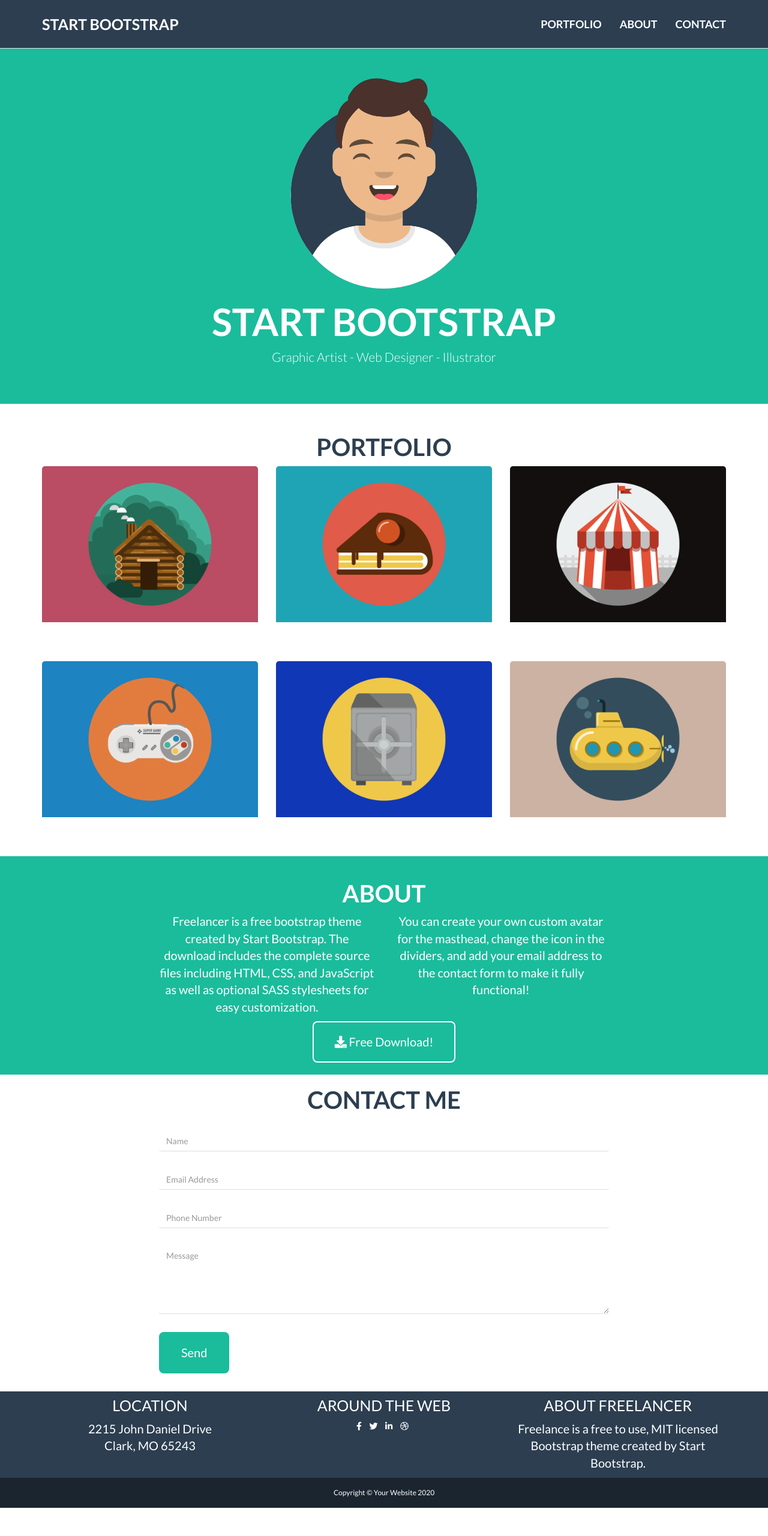
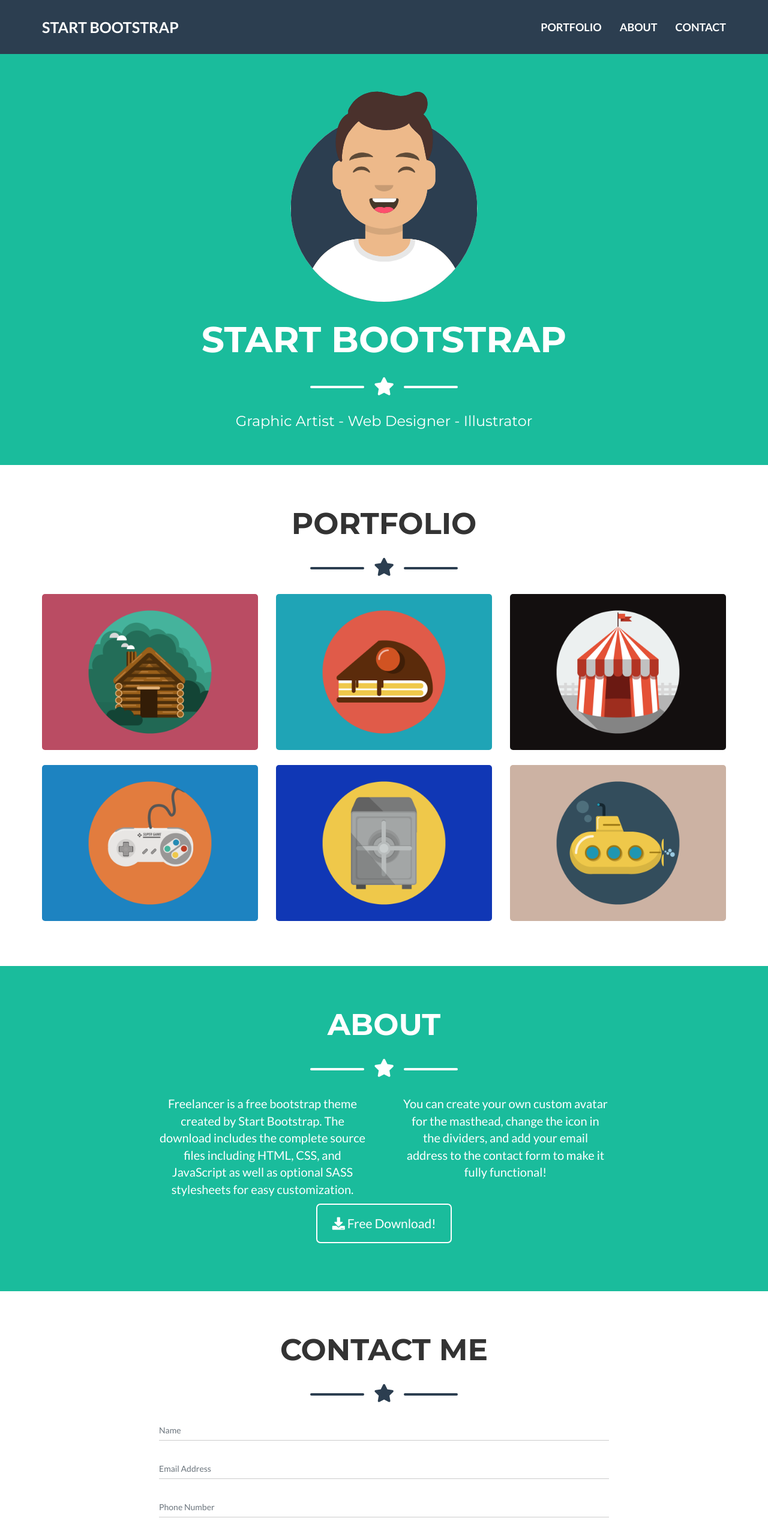
Before and after one commit to nicolainve/html-css-bootstrap-freelancer, a plain HTML site: page index.html in a window 1280 px wide. Shown: the top 2560 px of the page at 60% size. Before the commit the page ends 2513 px from the top, so only its background shows below. Drawn offline with nearby package versions, Linux system fonts and the light colour scheme.

Commit message:
redifined

```diff
--- a/css/style.css
+++ b/css/style.css
@@ -1,35 +1,98 @@
+/* GENERAL */
+
 body {
-  padding-top: 70px;
+  padding-top: 90px;
   font-family: 'Lato', sans-serif;
 }
 
-.h2, h2 {
-	font-size: 40px;
-  font-weight: 700;
+/* UTILITIES */
+
+/* Star-divider */
+.star-divider {
+  width: 300px;
+  max-width: 100%;
+  margin: 30px auto;
+  text-align: center;
+}
+
+.star-divider::before,
+.star-divider::after {
+  content: "";
+  display: inline-block;
+  width: 30%;
+  height: 4px;
+  border-radius: 2px;
+  background: #fff;
+}
+
+.star-divider i {
+  display: inline-block;
+  width: 20%;
+  font-size: 30px;
+  vertical-align: middle;
+}
+
+.star-divider.star-blue::before,
+.star-divider.star-blue::after {
+  background: #2c3e50;
+}
+
+.star-divider.star-blue i {
   color: #2c3e50;
 }
 
-h4 {
+/* Layout */
+section {
+  padding-top: 50px;
+  padding-bottom: 50px;
+}
+
+.section-green {
+  background: #1abc9c;
   color: #fff;
-  font-size: 25px;
-  font-style: 700;
+}
+
+a.link-green {
+  color: #1abc9c;
+}
+
+a.link-green:hover {
+  text-decoration: none;
+}
+
+/* TYPOGRAPHY */
+
+h1, h2, h3, h4, h5, h6 {
+  font-family: 'Montserrat', sans-serif;
+  font-weight: 700;
+}
+
+h1 {
+  font-size: 60px;
+  text-transform: uppercase;
+}
+
+h2 {
+  font-size: 50px;
+  text-transform: uppercase;
 }
 
 p {
-  color: #fff;
   font-size: 20px;
 }
 
-/* Buttons */
+.mb-30 {
+  margin-bottom: 30px;
+}
+
+/* BUTTONS */
 
 .btn {
-  display: inline-block;
-  color: #fff;
-  border: 2px solid transparent;
-  padding: 10px 35px;
-  font-size: 20px;
-  line-height: 45px;
-  border-radius: 8px;
+  padding: 16px 25px;
+  font-size: 21px;
+  border-color: transparent;
+  border-radius: 7px;
+  transition: background .4s;
 }
 
 .btn-primary {
@@ -41,100 +104,149 @@
 }
 
 .btn-white {
-  border: 2px solid #fff;
+  color: #fff;
+  border: 2px solid;
 }
 
 .btn-white:hover {
-  color: #000;
-  background-color: #fff;
+  background: #fff;
+  border-color: #fff;
 }
 
-/* Header */
+.btn.icon-left i {
+  margin-right: 8px;
+}
+
+/* HEADER */
 
 /* Navbar */
 .main-header .navbar {
   background: #2c3e50;
   text-transform: uppercase;
+  border: none;
+  border-radius: 0;
+  padding: 20px 0;
 }
 
-.main-header .navbar-brand {
-  height: 80px;
-  line-height: 80px;
-  padding: 0 15px;
-  font-size: 25px;
+.main-header .navbar-brand,
+.main-header .navbar-nav li a {
   font-weight: 700;
   color: #fff;
 }
 
-.main-header .navbar-nav > li > a {
-  line-height: 80px;
-  padding: 0 15px;
-  font-size: 18px                ;
-  font-weight: 700;
-  color:#fff;
-  transition: background 1s;
+.main-header .navbar-brand {
+  font-size: 25px;
 }
 
-.main-header .navbar-nav > li > a:hover {
+.main-header .navbar-nav li a {
+  font-size: 18px                ;
+  transition: background .5s;
+}
+
+.main-header .navbar-nav li a:hover {
   color: #1abc9c;
 }
 
-/* Jumbotron */
-.jumbotron {
-  background: #1abc9c;
-}
-
-.jumbotron img {
+/* Hero */
+.hero img {
   width: 30%;
 }
 
-.jumbotron h1 {
-  font-weight: 700;
+.hero h3 {
+  font-weight: 400;
+}
+
+/* MAIN */
+
+/* Portfolio */
+.portfolio .box {
+  position: relative;
+  margin-bottom: 25px;
+  border-radius: 5px;
+  overflow: hidden;
+  cursor: pointer;
+}
+
+.portfolio .layover {
+  position: absolute;
+  top: 0;
+  left: 0;
+  width: 100%;
+  height: 100%;
+  background: rgba(26, 188, 156, .5);
+  opacity: 0;
+  transition: opacity .5s;
+}
+
+.portfolio .layover i {
+  position: absolute;
+  top: 50%;
+  left: 50%;
+  transform: translate(-50%, -50%);
+  font-size: 70px;
   color: #fff;
 }
 
-/* Portfolio */
-
-.portfolio .box {
-  height: 300px;
-  margin-bottom: 25px;
-  border-radius: 5px;
-  overflow: hidden;
+.portfolio .box:hover .layover {
+  opacity: 1;
 }
 
 /* About */
-.about {
-  background: #1abc9c;
-  padding: 20px 0;
+.about .left {
+  padding-right: 15px;
 }
 
-.about h2 {
+.about .right {
+  padding-left: 15px;
+}
+
+/* Contact */
+.contact input,
+.contact textarea {
+  border: 0;
+  border-bottom: 1px solid #ccc;
+  border-radius: 0;
+  box-shadow: none;
+  margin-bottom: 30px;
+  padding: 0;
+}
+
+.contact input:focus,
+.contact textarea:focus {
+  outline: none;
+  box-shadow: none;
+  border-color: #2c3e50;
+}
+
+.contact ::placeholder {
+  color: #6c757d;
+}
+
+/* FOOTER */
+
+/* References */
+.main-footer {
   color: #fff;
 }
 
-/* Contact */
-.register-form {
-  margin: 30px 0;
+.references {
+  background: #2c3e50;
+  padding: 30px 0;
 }
 
-.register-form input[type="text"],
-.register-form input[type="email"],
-.register-form textarea {
-  border: 0;
-  box-shadow: none;
-  border-bottom: 1px solid #ddd;
-  margin-bottom: 30px;
+.socials a {
+  display: inline-block;
+  width: 50px;
+  height: 50px;
+  line-height: 45px;
+  color: #fff;
+  font-size: 20px;
+  border: 2px solid;
+  border-radius: 50%;
 }
 
-/* Footer */
-
-/* References */
-.references {
-  background: #2c3e50;
-}
-
-.references li a {
-  color: #fff;
+.socials a:hover {
+  background: rgba(255, 255, 255, 0.5)
 }
 
 /* Copyright */
@@ -143,7 +255,16 @@
 }
 
 .copyright span {
-  color: #fff;
   line-height:50px;
   font-size: 12px;
 }
+
+@media screen and (max-width: 991px) {
+  .about .left {
+    padding-right: 15px;
+  }
+
+  .about .right {
+    padding-left: 15px;
+  }
+}
--- a/index.html
+++ b/index.html
@@ -48,12 +48,15 @@
       </div>
     </nav>
 
-    <!-- Jumbotron -->
-    <section class="jumbotron">
+    <!-- Hero -->
+    <section class="hero section-green">
       <div class="container text-center">
-        <img src="./img/avatar.svg" alt="Avatar" class="img-responsive center-block">
-        <h1>START BOOTSTRAP</h1>
-        <p>Graphic Artist - Web Designer - Illustrator</p>
+        <img src="./img/avatar.svg" alt="Avatar" class="img-responsive mb-30 center-block">
+        <h1>Start Bootstrap</h1>
+        <div class="star-divider">
+          <i class="fas fa-star"></i>
+        </div>
+        <h3>Graphic Artist - Web Designer - Illustrator</h3>
         </div>
       </div>
     </section>
@@ -64,35 +67,56 @@
 
     <!-- Portfolio -->
     <section class="portfolio container text-center">
-      <h2>PORTFOLIO</h2>
+      <h2>Portfolio</h2>
+      <div class="star-divider star-blue">
+        <i class="fas fa-star"></i>
+      </div>
       <div class="row">
         <div class="col-xs-12 col-sm-6 col-md-4">
           <div class="box">
+            <div class="layover">
+              <i class="fas fa-plus"></i>
+            </div>
             <img src="./img/cabin.png" alt="Cabin" class="img-responsive">
           </div>
         </div>
         <div class="col-xs-12 col-sm-6 col-md-4">
           <div class="box">
+            <div class="layover">
+              <i class="fas fa-plus"></i>
+            </div>
             <img src="./img/cake.png" alt="Cake" class="img-responsive">
           </div>
         </div>
         <div class="col-xs-12 col-sm-6 col-md-4">
           <div class="box">
+            <div class="layover">
+              <i class="fas fa-plus"></i>
+            </div>
             <img src="./img/circus.png" alt="Circus" class="img-responsive">
           </div>
         </div>
         <div class="col-xs-12 col-sm-6 col-md-4">
           <div class="box">
+            <div class="layover">
+              <i class="fas fa-plus"></i>
+            </div>
             <img src="./img/game.png" alt="Game" class="img-responsive">
           </div>
         </div>
         <div class="col-xs-12 col-sm-6 col-md-4">
           <div class="box">
+            <div class="layover">
+              <i class="fas fa-plus"></i>
+            </div>
             <img src="./img/safe.png" alt="Safe" class="img-responsive">
           </div>
         </div>
         <div class="col-xs-12 col-sm-6 col-md-4">
           <div class="box">
+            <div class="layover">
+              <i class="fas fa-plus"></i>
+            </div>
             <img src="./img/submarine.png" alt="Submarine" class="img-responsive">
           </div>
         </div>
@@ -100,17 +124,20 @@
     </section>
 
     <!-- About -->
-    <section class="about">
+    <section class="about section-green">
       <div class="container text-center">
-        <h2>ABOUT</h2>
-        <div class="row">
+        <h2>About</h2>
+        <div class="star-divider">
+          <i class="fas fa-star"></i>
+        </div>
+        <div class="row mb-30">
           <div class="col-xs-12 col-md-8 col-md-offset-2">
             <div class="row">
-              <div class="col-xs-12 col-md-6">
-                <p>Freelancer is a free bootstrap theme created by Start Bootstrap. The download includes the complete source files including HTML, CSS, and JavaScript as well as optional SASS stylesheets for easy customization.</p>
+              <div class="col-xs-12 col-sm-6">
+                <p class="left">Freelancer is a free bootstrap theme created by Start Bootstrap. The download includes the complete source files including HTML, CSS, and JavaScript as well as optional SASS stylesheets for easy customization.</p>
               </div>
-              <div class="col-xs-12 col-md-6">
-                <p>You can create your own custom avatar for the masthead, change the icon in the dividers, and add your email address to the contact form to make it fully functional!</p>
+              <div class="col-xs-12 col-sm-6">
+                <p class="right">You can create your own custom avatar for the masthead, change the icon in the dividers, and add your email address to the contact form to make it fully functional!</p>
               </div>
             </div>
 
@@ -126,7 +153,10 @@
     <section class="contact container">
       <div class="row">
         <div class="col-xs-12 col-md-8 col-md-offset-2">
-          <h2 class="text-center">CONTACT ME</h2>
+          <h2 class="text-center">Contact Me</h2>
+          <div class="star-divider star-blue">
+            <i class="fas fa-star"></i>
+          </div>
           <form class="register-form">
             <div class="form-group">
               <input type="text" class="form-control" placeholder="Name">
@@ -135,9 +165,12 @@
               <input type="email" class="form-control" placeholder="Email Address">
             </div>
             <div class="form-group">
-              <input type="text" class="form-control" placeholder="Phone Number">
+              <input type="phone" class="form-control" placeholder="Phone Number">
             </div>
-            <textarea class="form-control " rows="5" placeholder="Message"></textarea>
+            <div class="form-group">
+              <textarea class="form-control " rows="5" placeholder="Message"></textarea>
+            </div>
+
             <button type="submit" class="btn btn-primary">Send</button>
           </form>
         </div>
@@ -146,22 +179,22 @@
   </main>
 
   <!-- FOOTER -->
-  <footer class="main-footer">
-    <section class="references">
+  <footer class="main-footer text-center">
+    <div class="references">
       <div class="container">
-        <div class="row text-center">
-          <div class="col-md-4">
+        <div class="row">
+          <div class="col-xs-12 col-md-4">
             <div class="box">
-              <h4>LOCATION</h4>
+              <h3>Location</h3>
               <p>2215 John Daniel Drive <br>
                 Clark, MO 65243
               </p>
             </div>
           </div>
-          <div class="col-md-4">
+          <div class="col-xs-12 col-md-4">
             <div class="box">
-              <h4>AROUND THE WEB</h4>
-              <ul class="list-inline">
+              <h3>Around the Web</h3>
+              <ul class="socials list-inline">
                 <li>
                   <a href="#"><i class="fab fa-facebook-f"></i></a>
                 </li>
@@ -177,18 +210,18 @@
               </ul>
             </div>
           </div>
-          <div class="col-md-4">
+          <div class="col-xs-12 col-md-4">
             <div class="box">
-              <h4>ABOUT FREELANCER</h4>
-              <p>Freelance is a free to use, MIT licensed Bootstrap theme created by Start Bootstrap.</p>
+              <h3>About Freelancer</h3>
+              <p>Freelance is a free to use, MIT licensed Bootstrap theme created by <a href="" class="link-green">Start Bootstrap</a>.</p>
             </div>
           </div>
         </div>
       </div>
-    </section>
-    <section class="copyright text-center">
+    </div>
+    <div class="copyright">
       <span>Copyright © Your Website 2020</span>
-    </section>
+    </div>
   </footer>
 
 </body>
```
